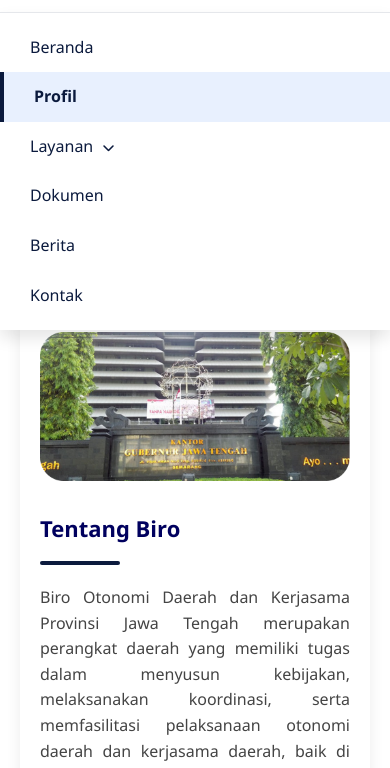
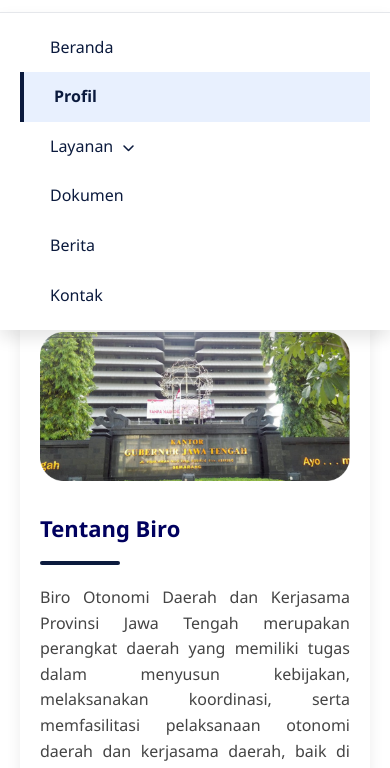
Before and after one commit to daniarayya/re-design, a plain HTML site: page profil.html in a window 390 px wide. Both pictures are taken after a click on the button "Buka menu". Shown: the part 69-837 px from the top of the page. Drawn offline with Linux system fonts and the light colour scheme.

Commit message:
update ukuran navbar

```diff
--- a/index.css
+++ b/index.css
@@ -712,6 +712,84 @@ footer {
     color: #d1d5db;
 }
 
+/* =========================================
+   TABLET DAN HP (≤1024px)
+========================================= */
+@media (max-width: 1024px) {
+
+    .navbar {
+        position: relative;
+        padding: 15px 30px;
+        flex-wrap: wrap;
+    }
+
+    .nav-toggle {
+        display: block;
+        margin-left: auto;
+        padding: 8px;
+    }
+
+    .nav-links {
+        display: none;
+        position: absolute;
+        top: 100%;
+        left: 0;
+        width: 100%;
+        background-color: #ffffff;
+        flex-direction: column;
+        align-items: stretch;
+        gap: 0;
+        padding: 10px 20px;
+        box-shadow: 0 8px 15px rgba(0,0,0,0.1);
+        border-top: 1px solid #e5e7eb;
+        z-index: 999;
+    }
+
+    .nav-links.show {
+        display: flex;
+    }
+
+    .nav-links li {
+        width: 100%;
+    }
+
+    .nav-links a {
+        display: block;
+        width: 100%;
+        padding: 12px 30px;
+        border-bottom: none;
+    }
+
+    /* Tampilan menu yang sedang aktif */
+    .nav-links a.active {
+        border-bottom: none;
+        background-color: #e8f0fe;
+        border-left: 4px solid #0b1a3d;
+        font-weight: 600;
+    }
+
+    /* Dropdown layanan */
+    .dropdown-menu {
+        position: static;
+        display: none;
+        width: 100%;
+        background-color: #f3f4f6;
+        box-shadow: none;
+        margin: 0;
+        padding: 0;
+        opacity: 1;
+        visibility: visible;
+        transform: none;
+    }
+
+    .dropdown-menu.show {
+        display: block;
+    }
+
+    .dropdown-menu a {
+        padding: 10px 65px;
+    }
+}
 
 /* =========================================
    10. RESPONSIVE TABLET (MAX-WIDTH: 992PX)
--- a/profil.css
+++ b/profil.css
@@ -442,7 +442,7 @@ footer {
         border-top: 1px solid #e5e7eb;
         flex-direction: column;
         gap: 0;
-        padding: 10px 0;
+        padding: 10px 20px;
         z-index: 999;
     }
 
```
